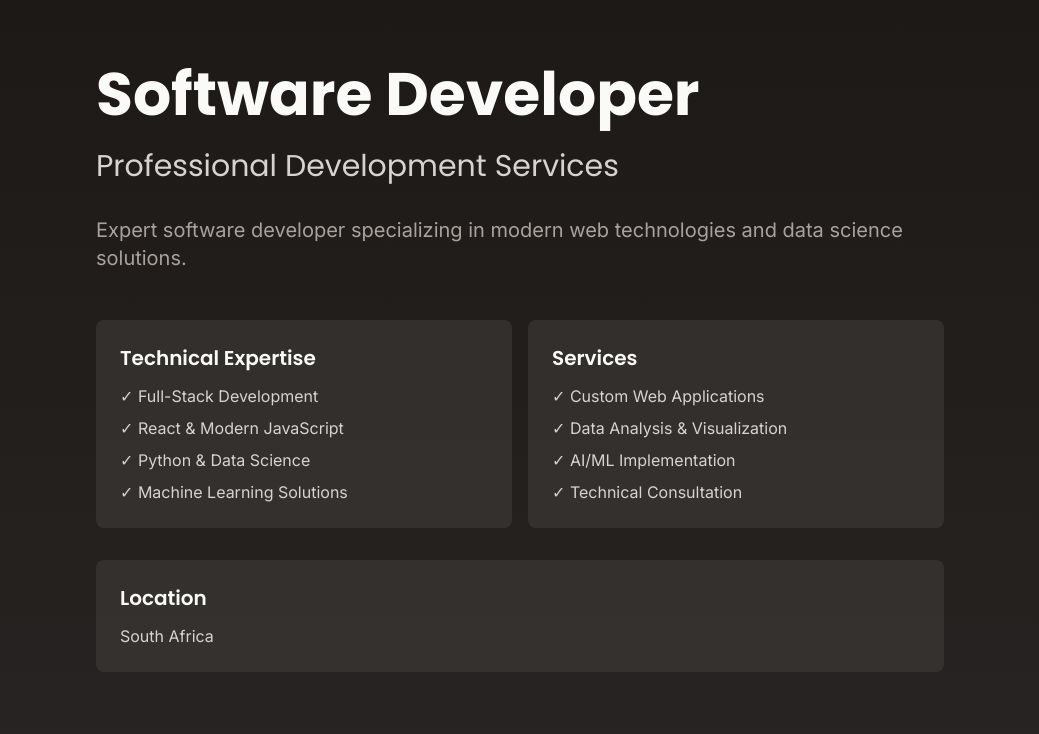
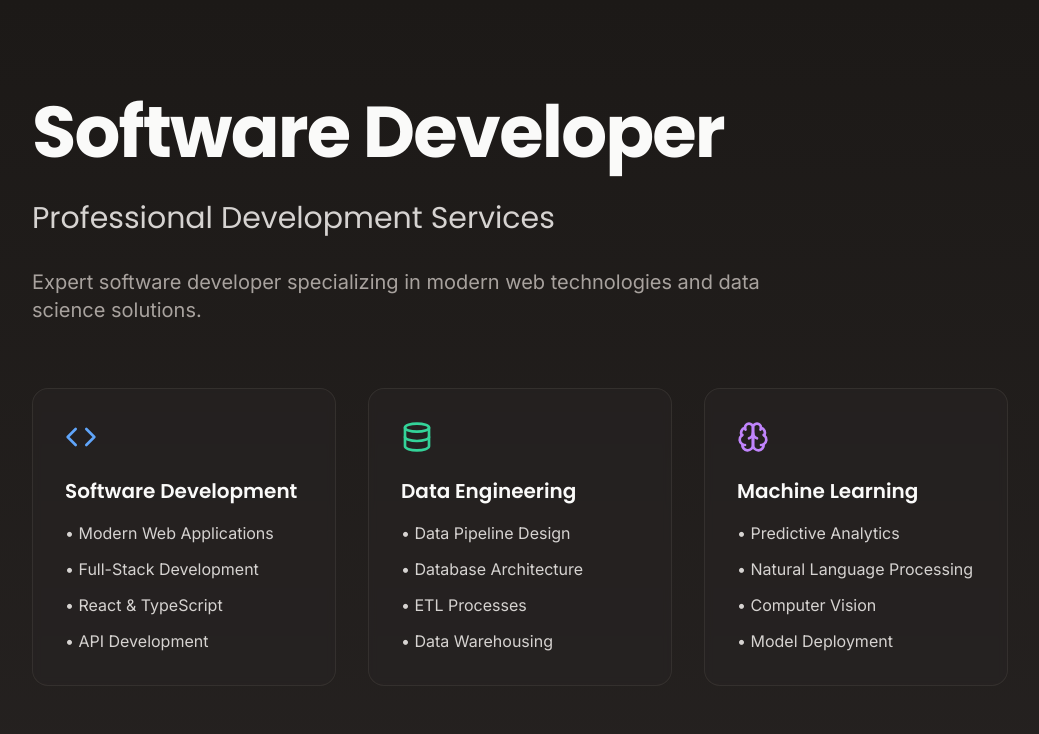
Before and after one commit to Tafaraa/portfolio-website, a React (Vite) app: page /remote-software-developer in a window 1280 px wide. Shown: the top 734 px of the page, without its empty margins (120-1159 px from the left). Built offline with nearby package versions, Linux system fonts and the light colour scheme.

Commit message:
SEO Update

```diff
--- a/src/components/LocationLanding.tsx
+++ b/src/components/LocationLanding.tsx
@@ -1,6 +1,6 @@
 import React from 'react';
 import { useParams, Link, useLocation } from 'react-router-dom';
-import { ArrowRight } from 'lucide-react';
+import { ArrowRight, MapPin, Code, Database, Brain } from 'lucide-react';
 
 const LocationLanding = () => {
   const { location } = useParams();
@@ -101,62 +101,90 @@ const LocationLanding = () => {
 
   return (
     <div className="min-h-screen bg-gradient-to-b from-stone-900 to-stone-800 text-stone-50">
-      <div className="container mx-auto px-6 py-16 max-w-4xl">
-        <h1 className="text-4xl md:text-6xl font-bold mb-6">{data.title}</h1>
-        <h2 className="text-2xl md:text-3xl text-stone-300 mb-8">{data.subtitle}</h2>
-        <p className="text-lg md:text-xl text-stone-400 mb-12 leading-relaxed">
+      <div className="container mx-auto px-6 py-24 max-w-5xl">
+        <div className="space-y-16">
+          {/* Header Section */}
+          <div className="space-y-8">
+            <h1 className="text-5xl md:text-7xl font-bold tracking-tight">{data.title}</h1>
+            <h2 className="text-2xl md:text-3xl text-stone-300 font-light">{data.subtitle}</h2>
+            <p className="text-lg md:text-xl text-stone-400 leading-relaxed max-w-3xl">
               {data.description}
             </p>
+          </div>
 
-        <div className="space-y-8">
-          <div className="flex flex-wrap gap-4">
-            <div className="bg-stone-700/50 p-6 rounded-lg flex-1 min-w-[250px]">
-              <h3 className="text-xl font-semibold mb-3">Technical Expertise</h3>
-              <ul className="space-y-2 text-stone-300">
-                <li>✓ Full-Stack Development</li>
-                <li>✓ React & Modern JavaScript</li>
-                <li>✓ Python & Data Science</li>
-                <li>✓ Machine Learning Solutions</li>
+          {/* Services Grid */}
+          <div className="grid grid-cols-1 md:grid-cols-3 gap-8">
+            <div className="bg-stone-800/50 backdrop-blur-sm p-8 rounded-2xl border border-stone-700/50">
+              <Code className="w-8 h-8 mb-6 text-blue-400" />
+              <h3 className="text-xl font-semibold mb-4">Software Development</h3>
+              <ul className="space-y-3 text-stone-300">
+                <li>• Modern Web Applications</li>
+                <li>• Full-Stack Development</li>
+                <li>• React & TypeScript</li>
+                <li>• API Development</li>
               </ul>
             </div>
 
-            <div className="bg-stone-700/50 p-6 rounded-lg flex-1 min-w-[250px]">
-              <h3 className="text-xl font-semibold mb-3">Services</h3>
-              <ul className="space-y-2 text-stone-300">
-                <li>✓ Custom Web Applications</li>
-                <li>✓ Data Analysis & Visualization</li>
-                <li>✓ AI/ML Implementation</li>
-                <li>✓ Technical Consultation</li>
+            <div className="bg-stone-800/50 backdrop-blur-sm p-8 rounded-2xl border border-stone-700/50">
+              <Database className="w-8 h-8 mb-6 text-emerald-400" />
+              <h3 className="text-xl font-semibold mb-4">Data Engineering</h3>
+              <ul className="space-y-3 text-stone-300">
+                <li>• Data Pipeline Design</li>
+                <li>• Database Architecture</li>
+                <li>• ETL Processes</li>
+                <li>• Data Warehousing</li>
+              </ul>
+            </div>
+
+            <div className="bg-stone-800/50 backdrop-blur-sm p-8 rounded-2xl border border-stone-700/50">
+              <Brain className="w-8 h-8 mb-6 text-purple-400" />
+              <h3 className="text-xl font-semibold mb-4">Machine Learning</h3>
+              <ul className="space-y-3 text-stone-300">
+                <li>• Predictive Analytics</li>
+                <li>• Natural Language Processing</li>
+                <li>• Computer Vision</li>
+                <li>• Model Deployment</li>
               </ul>
             </div>
           </div>
 
-          {data.remote && (
-            <div className="bg-stone-700/50 p-6 rounded-lg">
-              <h3 className="text-xl font-semibold mb-3">Remote Work Capabilities</h3>
-              <ul className="space-y-2 text-stone-300">
-                <li>✓ Flexible Communication</li>
-                <li>✓ Global Time Zone Adaptation</li>
-                <li>✓ Virtual Collaboration Tools</li>
-                <li>✓ Regular Progress Updates</li>
-              </ul>
+          {/* Location & Remote Work Info */}
+          <div className="space-y-8">
+            {data.location && (
+              <div className="bg-stone-800/50 backdrop-blur-sm p-8 rounded-2xl border border-stone-700/50">
+                <div className="flex items-center gap-3 mb-6">
+                  <MapPin className="w-6 h-6 text-stone-300" />
+                  <h3 className="text-xl font-semibold">Location</h3>
+                </div>
+                <p className="text-stone-300 text-lg">{data.location}</p>
               </div>
             )}
 
-          {data.location && (
-            <div className="bg-stone-700/50 p-6 rounded-lg">
-              <h3 className="text-xl font-semibold mb-3">Location</h3>
-              <p className="text-stone-300">{data.location}</p>
+            {data.remote && (
+              <div className="bg-stone-800/50 backdrop-blur-sm p-8 rounded-2xl border border-stone-700/50">
+                <h3 className="text-xl font-semibold mb-6">Remote Work Capabilities</h3>
+                <div className="grid grid-cols-1 md:grid-cols-2 gap-6">
+                  <ul className="space-y-3 text-stone-300">
+                    <li>• Global Time Zone Coverage</li>
+                    <li>• Virtual Collaboration Tools</li>
+                  </ul>
+                  <ul className="space-y-3 text-stone-300">
+                    <li>• Regular Progress Updates</li>
+                    <li>• Clear Communication</li>
+                  </ul>
+                </div>
               </div>
             )}
+          </div>
 
+          {/* CTA Section */}
           <div className="flex justify-center pt-8">
             <Link
               to="/"
-              className="inline-flex items-center gap-2 bg-stone-50 text-stone-900 px-8 py-4 rounded-lg font-medium hover:bg-stone-200 transition-colors"
+              className="group relative inline-flex items-center gap-2 bg-stone-50 text-stone-900 px-8 py-4 rounded-xl font-medium hover:bg-stone-200 transition-all duration-300"
             >
               View Full Portfolio
-              <ArrowRight size={20} />
+              <ArrowRight className="w-5 h-5 transition-transform duration-300 group-hover:translate-x-1" />
             </Link>
           </div>
         </div>
```
Lines whose indentation alone changed are shown as unchanged.
